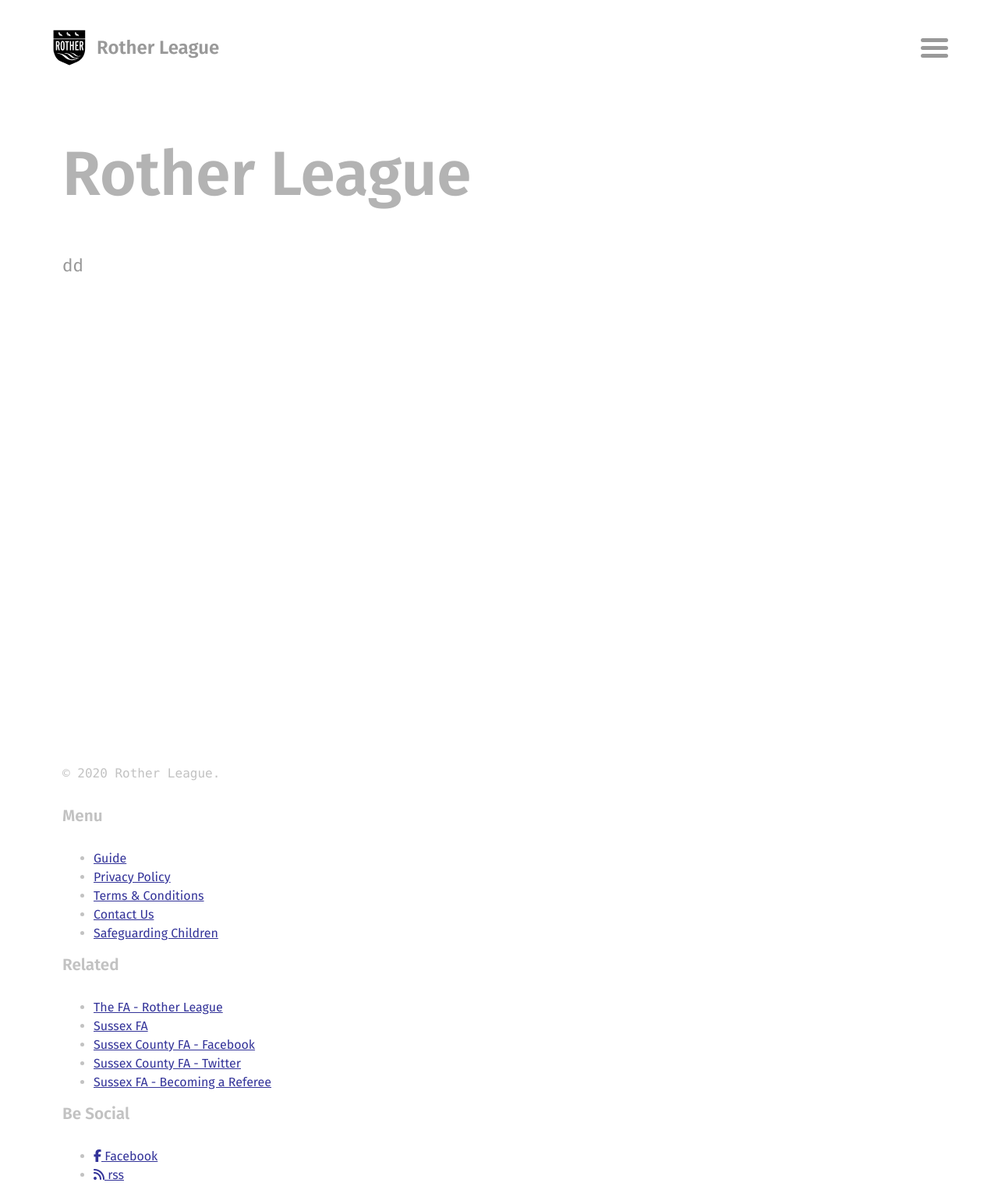
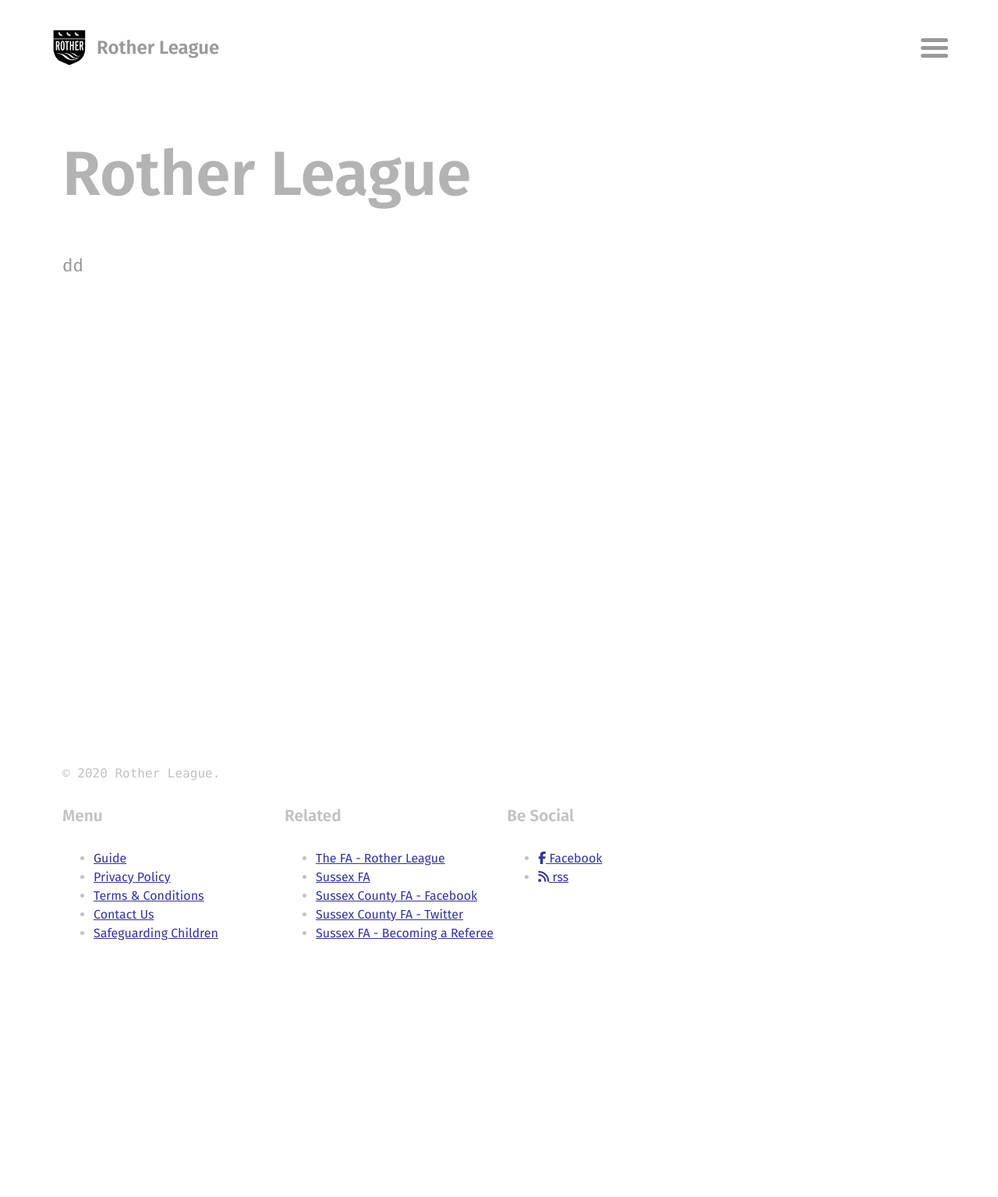
Before and after one commit to rotherleague/Rother, a Jekyll site: the page built from new-season.md, in a window 1280 px wide. Shown: the whole page at 78% size. Built offline with Jekyll 4.4.1, drawn with Linux system fonts in a browser that asks for light colours; nearby versions of some CDN libraries; our own code applies the rules of GitHub Pages for plain Markdown files; after the commit the page ends 1225 px from its top, so only the background shows below that.

Commit message:
Update _footer.scss

```diff
--- a/_sass/basically-basic/_footer.scss
+++ b/_sass/basically-basic/_footer.scss
@@ -6,6 +6,11 @@
   margin-top: 4rem;
   color: tint($text-color, 40%);
   font-size: 80%;
+
+  .four {
+     width:33%;
+     display:block;
+     float:left; }
 
   .inner {
     padding: 0 0.5rem;
```
